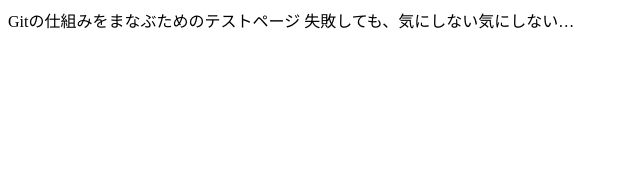
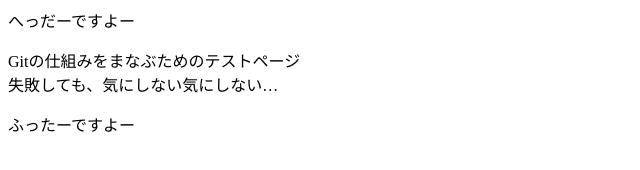
Before and after one commit to Chonmage4/learn.github, a plain HTML site: page index.html in a window 1280 px wide. Shown: the whole page, without its empty margins (0-640 px from the left). Drawn offline with Linux system fonts and the light colour scheme.

Commit message:
コミットできたかな？

```diff
--- a/index.html
+++ b/index.html
@@ -6,7 +6,20 @@
     <title></title>
   </head>
   <body>
-    Gitの仕組みをまなぶためのテストページ
-    失敗しても、気にしない気にしない…
+    <div class="container">
+      <header>
+        <div class="header-wrap">
+          へっだーですよー
+        </div>
+      </header>
+      <div class="contents main">
+        <p>Gitの仕組みをまなぶためのテストページ<br>失敗しても、気にしない気にしない…</p>
+      </div>
+      <footer>
+        <div class="footer-wrap">
+        ふったーですよー
+        </div>
+      </footer>
+    </div>
   </body>
 </html>
```
